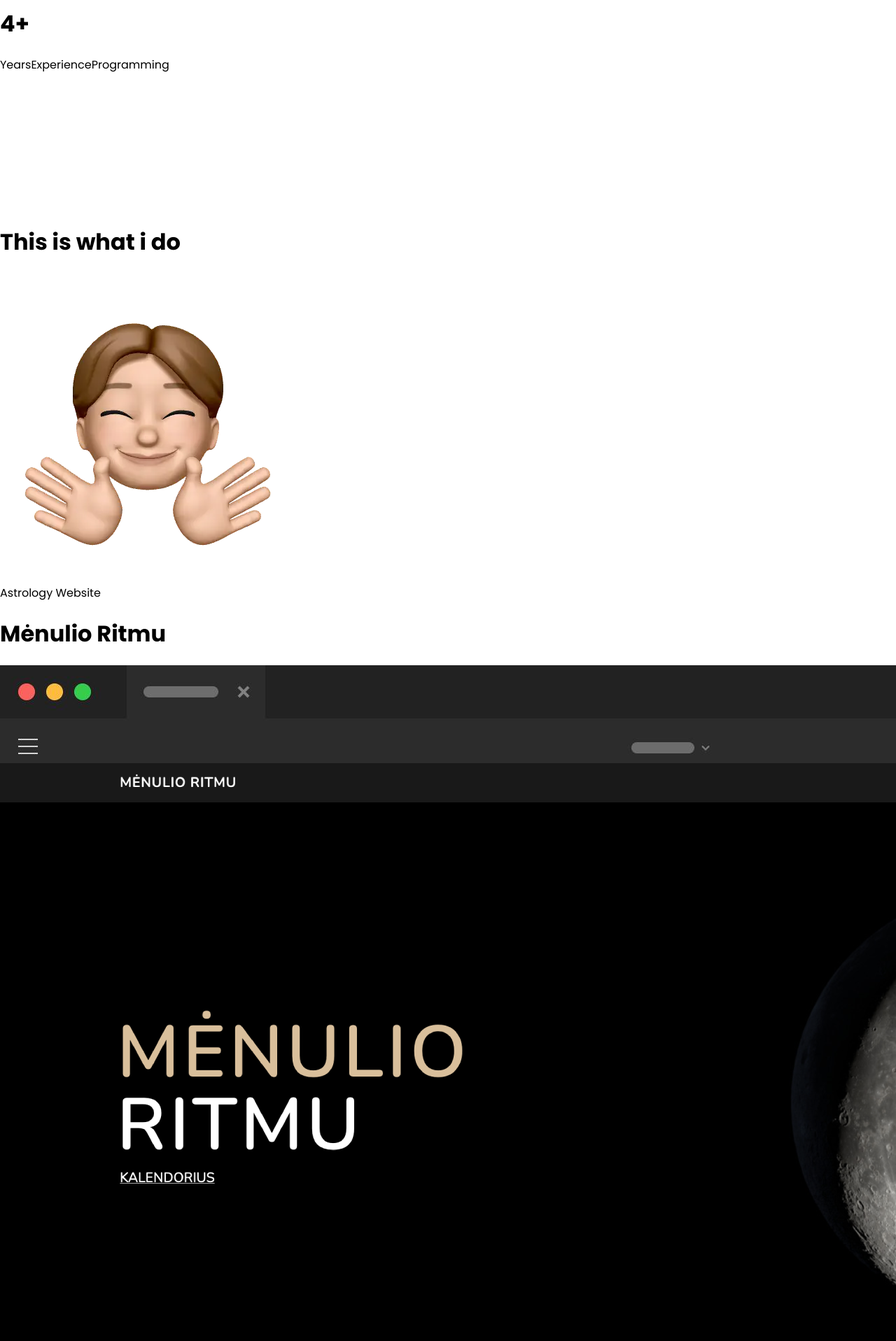
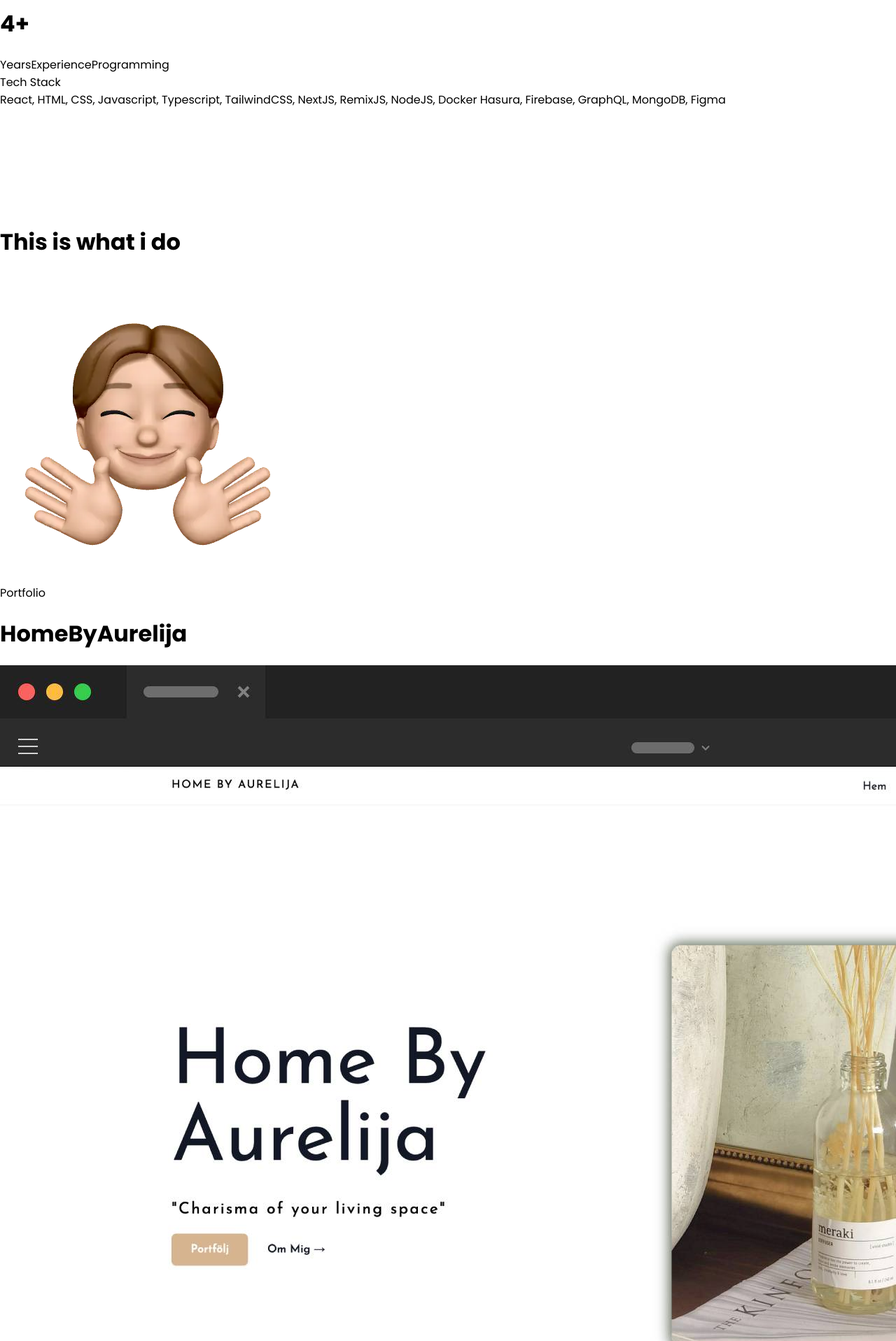
Before and after one commit to unext1/personal-portfolio, a Next.js app: page / in a window 1280 px wide. Shown: the part 9280-11197 px from the top of the page at 70% size. Built offline with nearby package versions, Linux system fonts and the light colour scheme.

Commit message:
Added Tech Stack, Updated portfolio section

```diff
--- a/components/about.tsx
+++ b/components/about.tsx
@@ -39,6 +39,18 @@ const About = () => {
               </span>
             </div>
           </div>
+          <div>
+            <div className=" text-white text-2xl font-semibold mt-6 mb-2">
+              Tech Stack
+            </div>
+            <div className="flex flex-wrap text-sm text-neutral-400">
+              <span>
+                React, HTML, CSS, Javascript, Typescript, TailwindCSS, NextJS,
+                RemixJS, NodeJS, Docker Hasura, Firebase, GraphQL, MongoDB,
+                Figma
+              </span>
+            </div>
+          </div>
         </div>
         <div className="w-full h-full col-span-3 mx-auto mt-5 lg:mt-0">
           <div>
@@ -54,7 +66,36 @@ const About = () => {
             </div>
           </div>
 
-          <div className="container relative w-full pt-8 pb-10 mx-auto space-y-20 ">
+          <div className="container relative w-full pt-8 pb-10 mx-auto space-y-20">
+            <motion.div
+              className="relative cursor-pointer group "
+              whileHover={{ y: -15 }}
+              transition={{ type: "spring", stiffness: 120 }}
+            >
+              <a
+                href="https://www.homebyaurelija.com"
+                target="_blank"
+                rel="noreferrer"
+              >
+                <div className="relative w-full p-6 transition shadow-md lg:p-10 lg:py-14 group-hover:shadow-2xl bg-brand-dark-800 rounded-2xl">
+                  <div className="absolute right-0 px-10">
+                    <p className="text-xs font-semibold tracking-wider text-right uppercase lg:text-base text-neutral-500">
+                      Portfolio
+                    </p>
+                    <h1 className="mt-2 text-2xl font-semibold tracking-wide text-white uppercase md:text-4xl lg:mt-5 lg:text-5xl">
+                      HomeByAurelija
+                    </h1>
+                  </div>
+                  <div className="p-0 pt-20 md:p-5 md:pt-24 lg:pt-36 xl:p-10 xl:pt-36 2xl:p-30">
+                    <motion.img
+                      src="/project5.jpg"
+                      alt="Project5"
+                      className="object-cover object-center w-full h-full transition duration-300 transform rounded-2xl group-hover:shadow-2xl "
+                    />
+                  </div>
+                </div>
+              </a>
+            </motion.div>
             <motion.div
               className="relative cursor-pointer group "
               whileHover={{ y: -15 }}
```
Also changed, not shown: public/project5.jpg (added).
